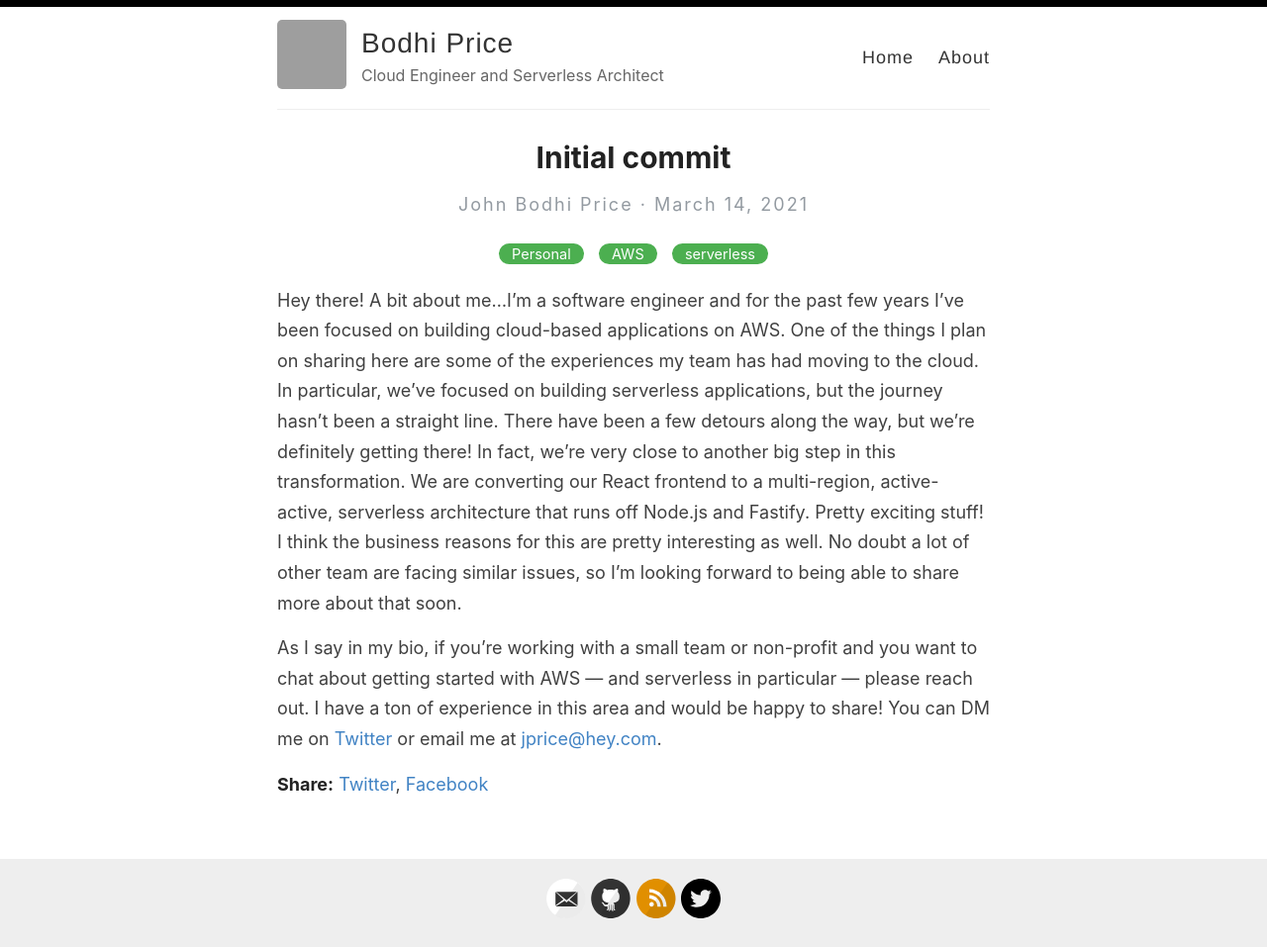
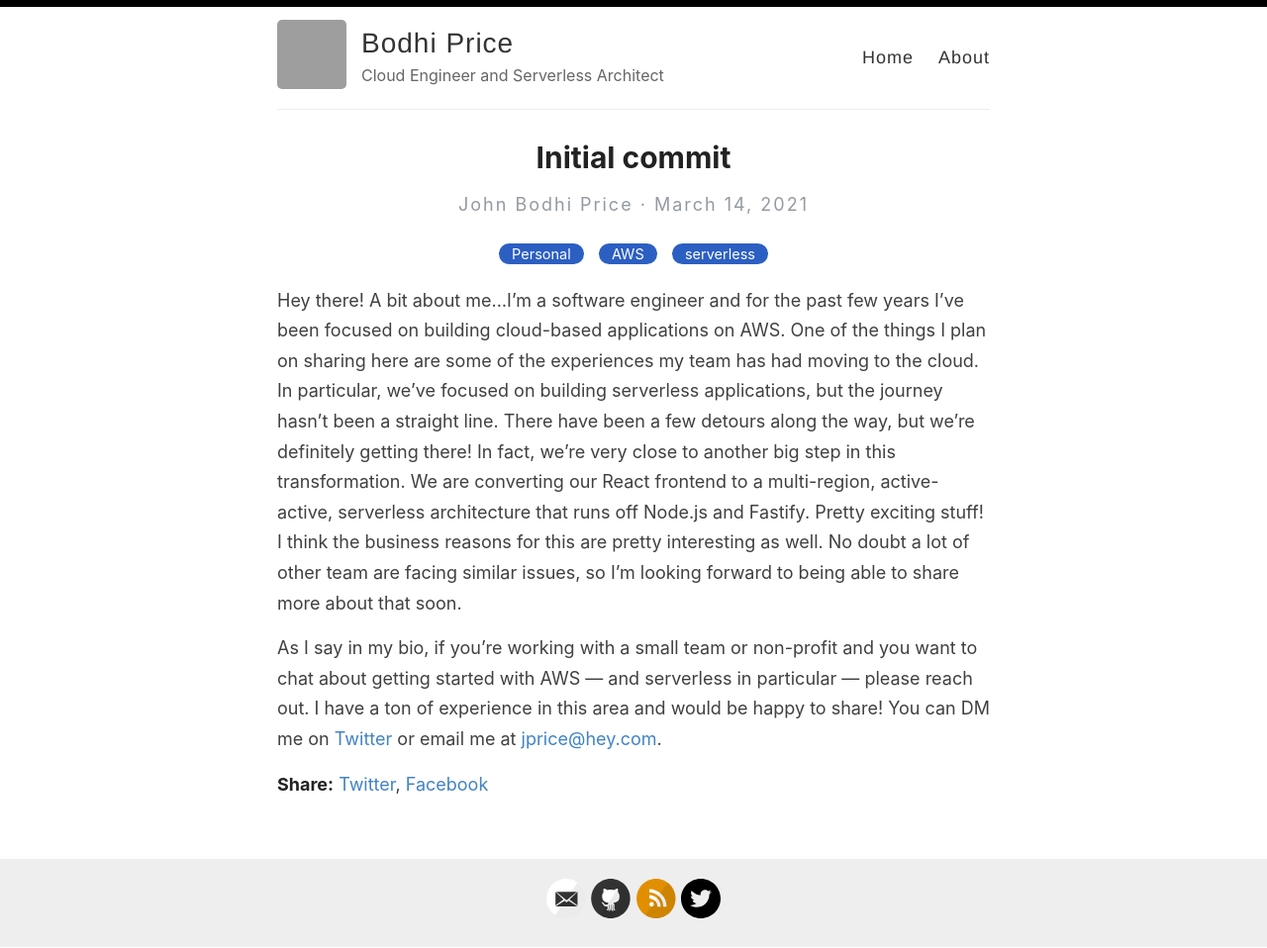
Before and after one commit to bodhiprice/bodhiprice.github.io, a Jekyll site: the page built from _posts/2021-3-14-initial-commit.md, in a window 1280 px wide. Shown: the whole page at 99% size. Built offline with Jekyll 4.4.1, drawn with Linux system fonts in a browser that asks for light colours; grey boxes are pictures that could not be loaded.

Commit message:
Update style.scss

```diff
--- a/assets/style.scss
+++ b/assets/style.scss
@@ -698,7 +698,7 @@
   font-size: 14.5px;
   padding: 2px 13px;
   border: none;
-  background-color: #4CAF50;
+  background-color: #2C5FC2;
   border-radius: 50px;
   color: #fff;
 }
@@ -770,7 +770,7 @@
 
 .subscribeBtn {
   width: 30%;
-  background-color: #4CAF50;
+  background-color: #2C5FC2;
   color: white;
   padding: 14px 20px;
   margin: 8px 0;
```
